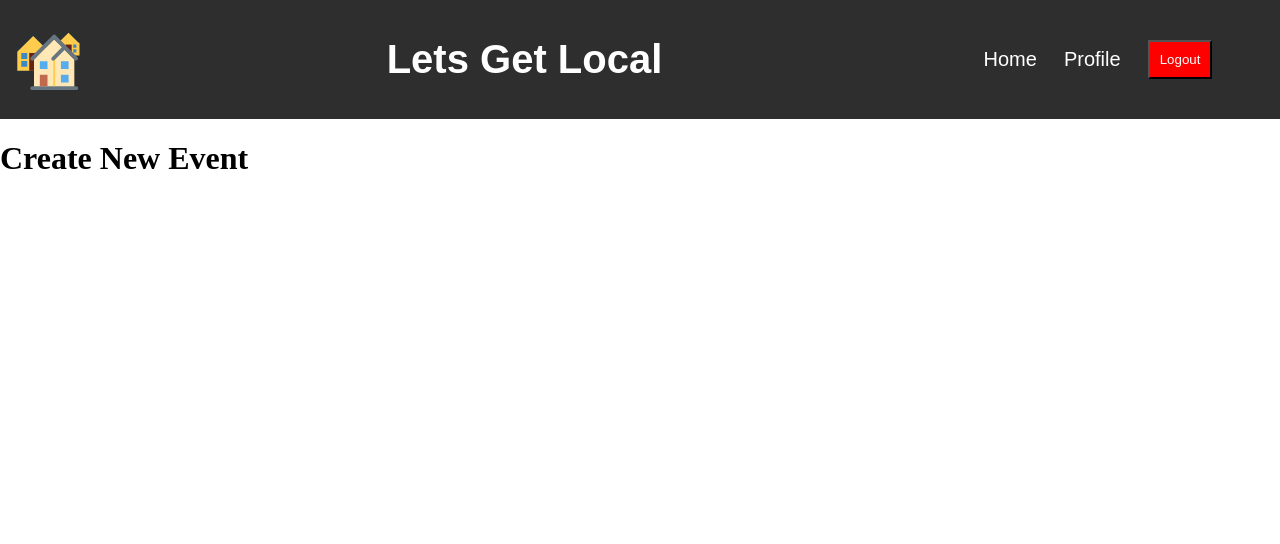
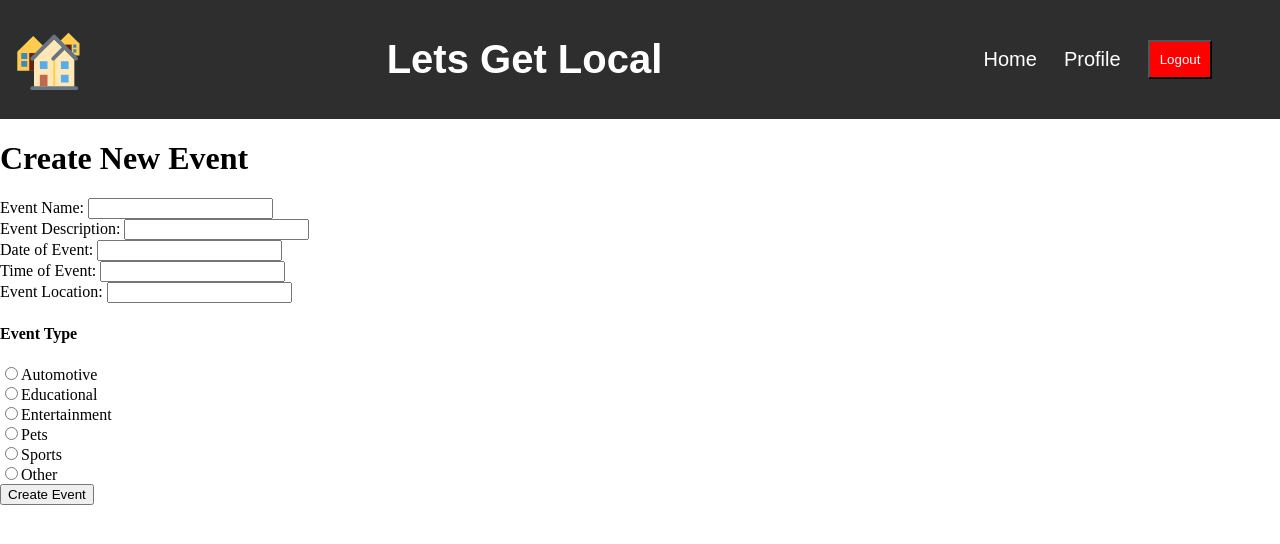
Before and after one commit to hollyniquette/lets-get-local, a React (Vite) app in the folder client/: page /profile/newevent in a window 1280 px wide. Shown: the top 544 px of the page. Built offline with nearby package versions, Linux system fonts and the light colour scheme.

Commit message:
completed new event page, added filter dropdown menu at home

```diff
--- /dev/null
+++ b/client/src/components/FilterDropdown.jsx
@@ -0,0 +1,19 @@
+export default function FilterDropdown() {
+
+    return(
+        <>
+            <form action="">
+                <label htmlFor="filterOptions">Filter Events: </label>
+                <select name="filterOptions" id="filterOptions">
+                    <option selected value="All">All</option>
+                    <option value="Automotive">Automotive</option>
+                    <option value="Entertainment">Entertainment</option>
+                    <option value="Educational">Educational</option>
+                    <option value="Pets">Pets</option>
+                    <option value="Sports">Sports</option>
+                    <option value="Other">Other</option>
+                </select>
+            </form>
+        </>
+    )
+}
--- a/client/src/components/HomePage.jsx
+++ b/client/src/components/HomePage.jsx
@@ -1,5 +1,6 @@
 import Navbar from "./Navbar"
 import PostH from "./PostH"
+import FilterDropdown from "./FilterDropdown"
 
 export default function HomePage() {
 
@@ -7,6 +8,7 @@ export default function HomePage() {
         <>
             <Navbar/>
             <h1>Home</h1>
+            <FilterDropdown/>
             <div className="homePostBox">
                 <PostH/>
             </div>
--- a/client/src/components/NewEvent.jsx
+++ b/client/src/components/NewEvent.jsx
@@ -6,6 +6,46 @@ export default function NewEvent() {
         <>
             <Navbar/>
             <h1>Create New Event</h1>
+
+            <div className="newEventBox">
+                <form action="">
+                    <label htmlFor="EventName">Event Name: </label>
+                    <input type="text" id="EventName" name="EventName"/>
+                    <br />
+                    <label htmlFor="EventDescription">Event Description: </label>
+                    <input type="text" id="EventDescription" name="EventDescription"/>
+                    <br />
+                    <label htmlFor="EventDate">Date of Event: </label>
+                    <input type="text" id="EventDate" name="EventDate"/>
+                    <br />
+                    <label htmlFor="EventTime">Time of Event: </label>
+                    <input type="text" id="EventTime" name="EventTime"/>
+                    <br />
+                    <label htmlFor="EventLocation">Event Location: </label>
+                    <input type="text" id="EventLocation" name="EventLocation"/>
+                    <br />
+                    <h4>Event Type</h4>
+                    <input type="radio" id="Automotive" name="EventType"/>
+                    <label htmlFor="Automotive">Automotive</label>
+                    <br />
+                    <input type="radio" id="Educational" name="EventType"/>
+                    <label htmlFor="Educational">Educational</label>
+                    <br />
+                    <input type="radio" id="Entertainment" name="EventType"/>
+                    <label htmlFor="Entertainment">Entertainment</label>
+                    <br />
+                    <input type="radio" id="Pets" name="EventType"/>
+                    <label htmlFor="Pets">Pets</label>
+                    <br />
+                    <input type="radio" id="Sports" name="EventType"/>
+                    <label htmlFor="Sports">Sports</label>
+                    <br />
+                    <input type="radio" id="Other" name="EventType"/>
+                    <label htmlFor="Other">Other</label>
+                    <br />
+                    <input type="submit" value="Create Event" />
+                </form>
+            </div>
         </>
     )
 
```
